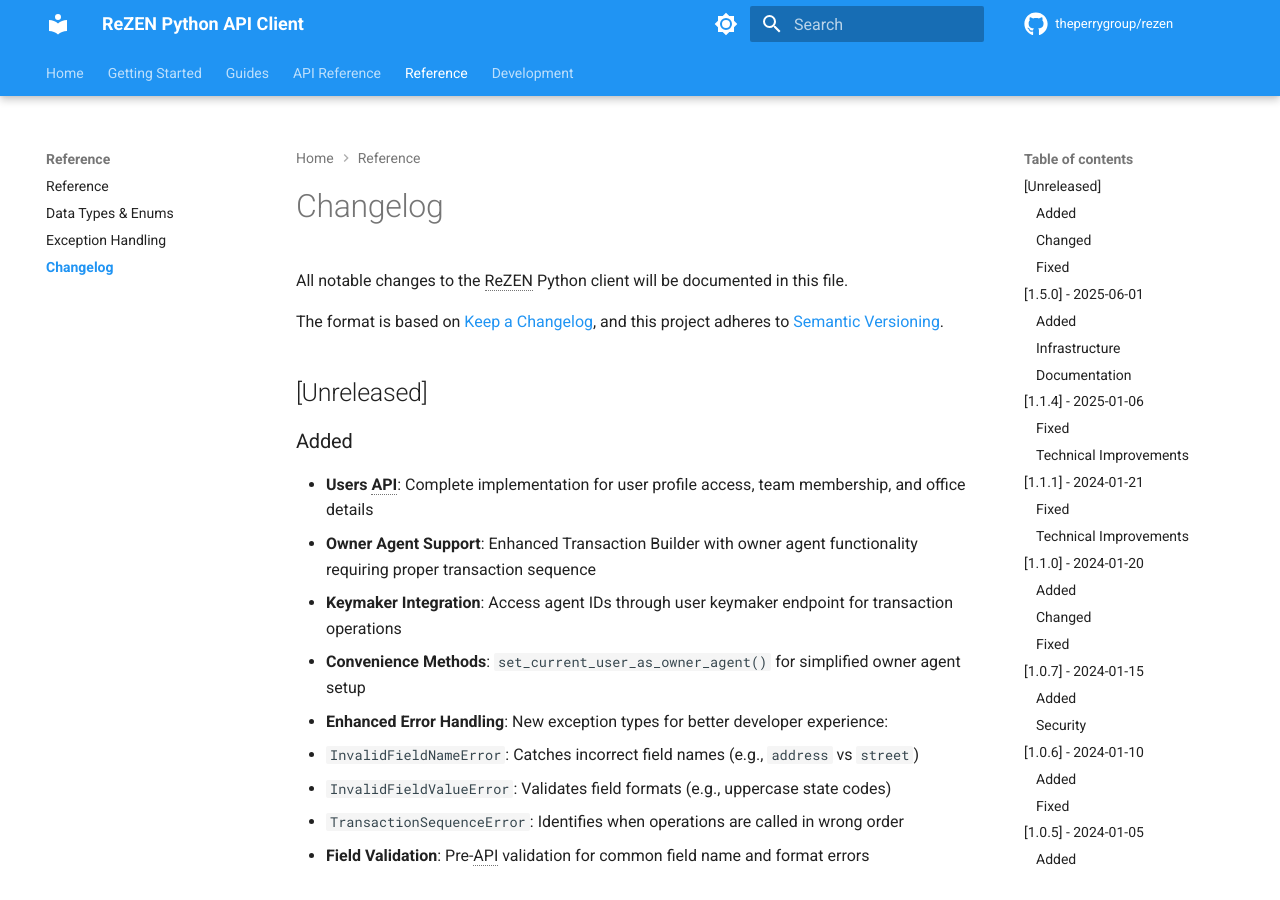
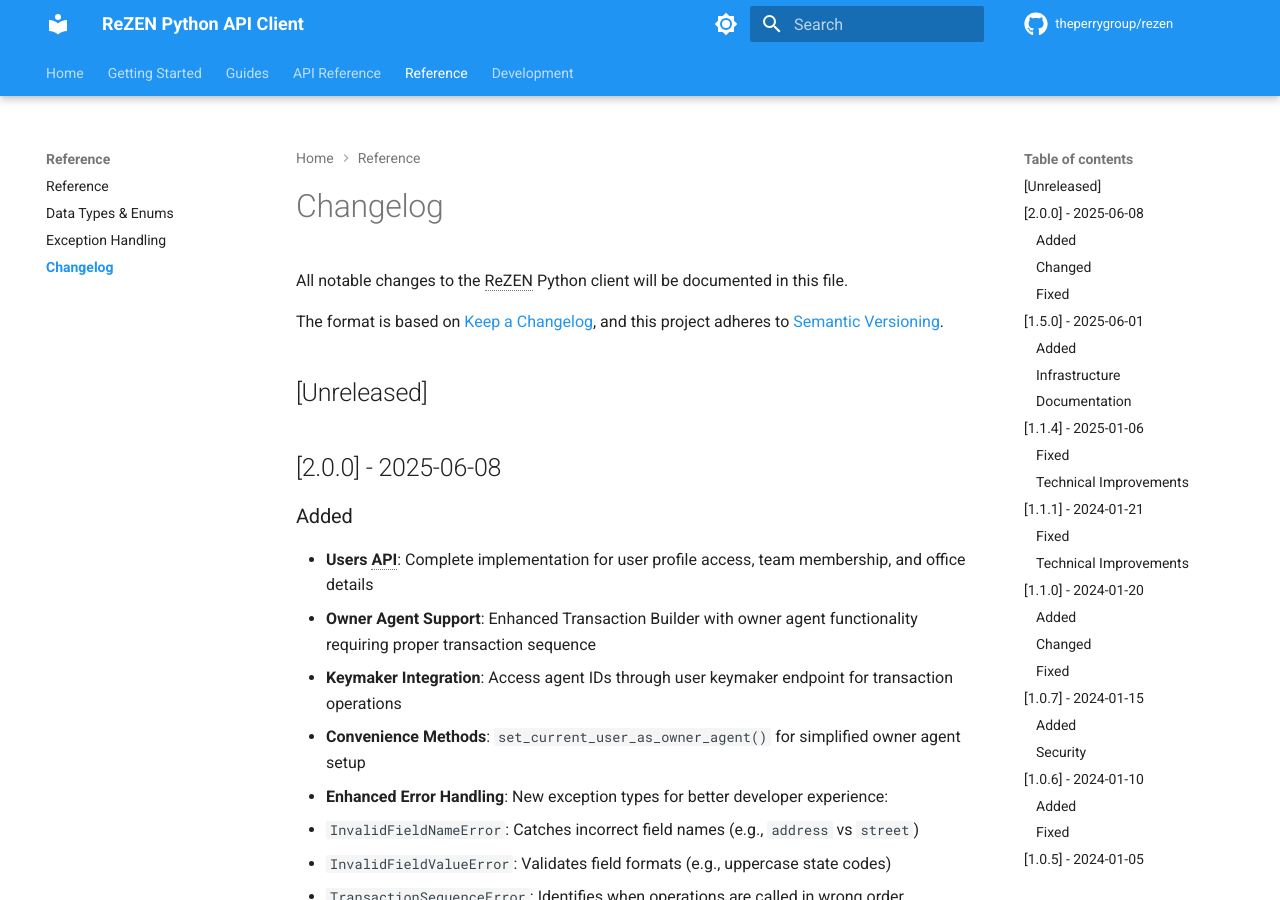
Before and after one commit to theperrygroup/rezen, an MkDocs documentation site: the page built from docs/reference/changelog.md, in a window 1280 px wide and 900 px high. Built offline with MkDocs 1.6.1 and Material for MkDocs 9.7.7, drawn with Linux system fonts in a browser that asks for light colours; comment, search, counter and statistics services are not loaded.

Commit message:
docs: add version 2.0.0 to changelog
- Convert Unreleased section to version 2.0.0 with today's date

- Document all major features and changes in this release

```diff
--- a/docs/reference/changelog.md
+++ b/docs/reference/changelog.md
@@ -6,6 +6,8 @@
 and this project adheres to [Semantic Versioning](https://semver.org/spec/v2.0.0.html).
 
 ## [Unreleased]
+
+## [2.0.0] - 2025-06-08
 
 ### Added
 - **Users API**: Complete implementation for user profile access, team membership, and office details
```
